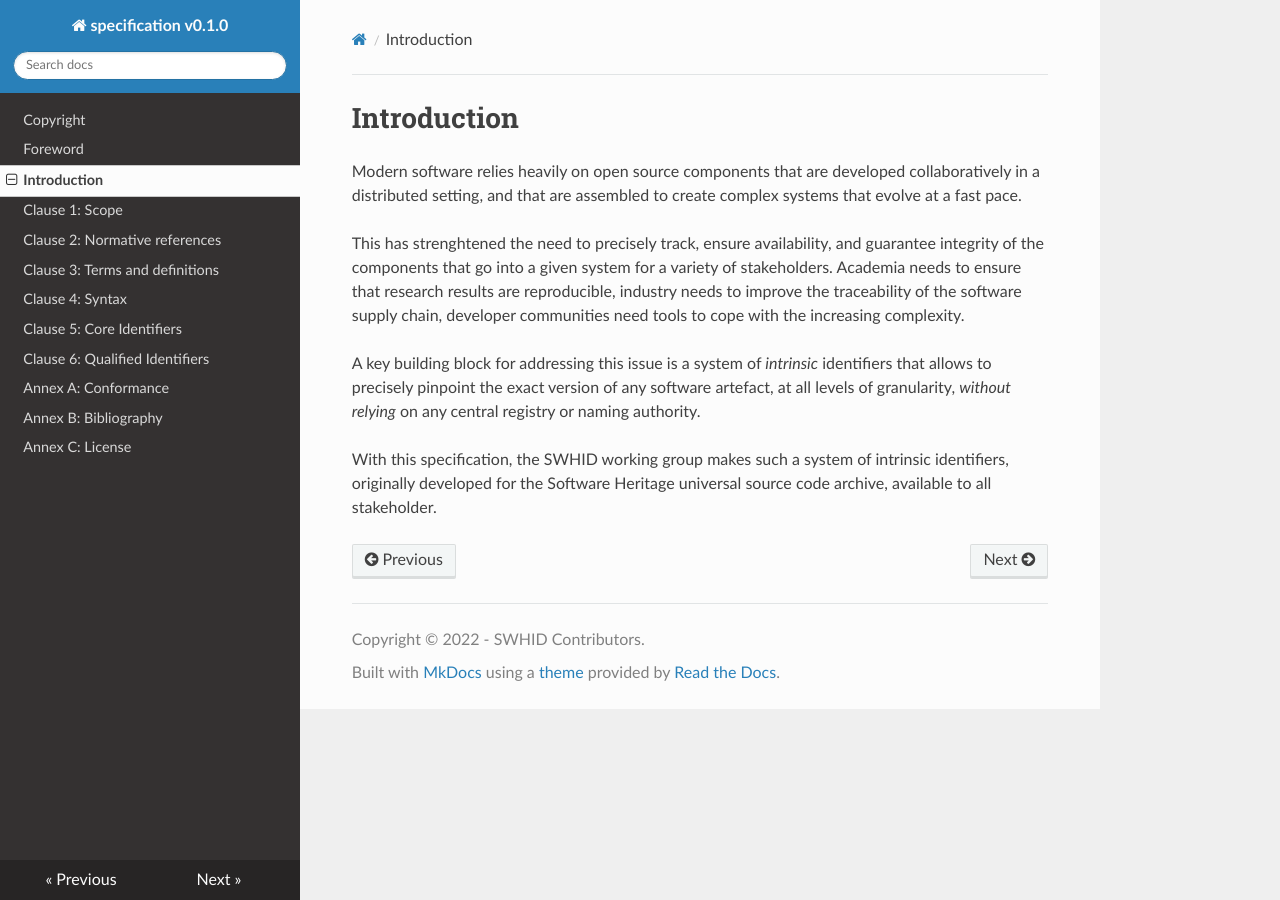
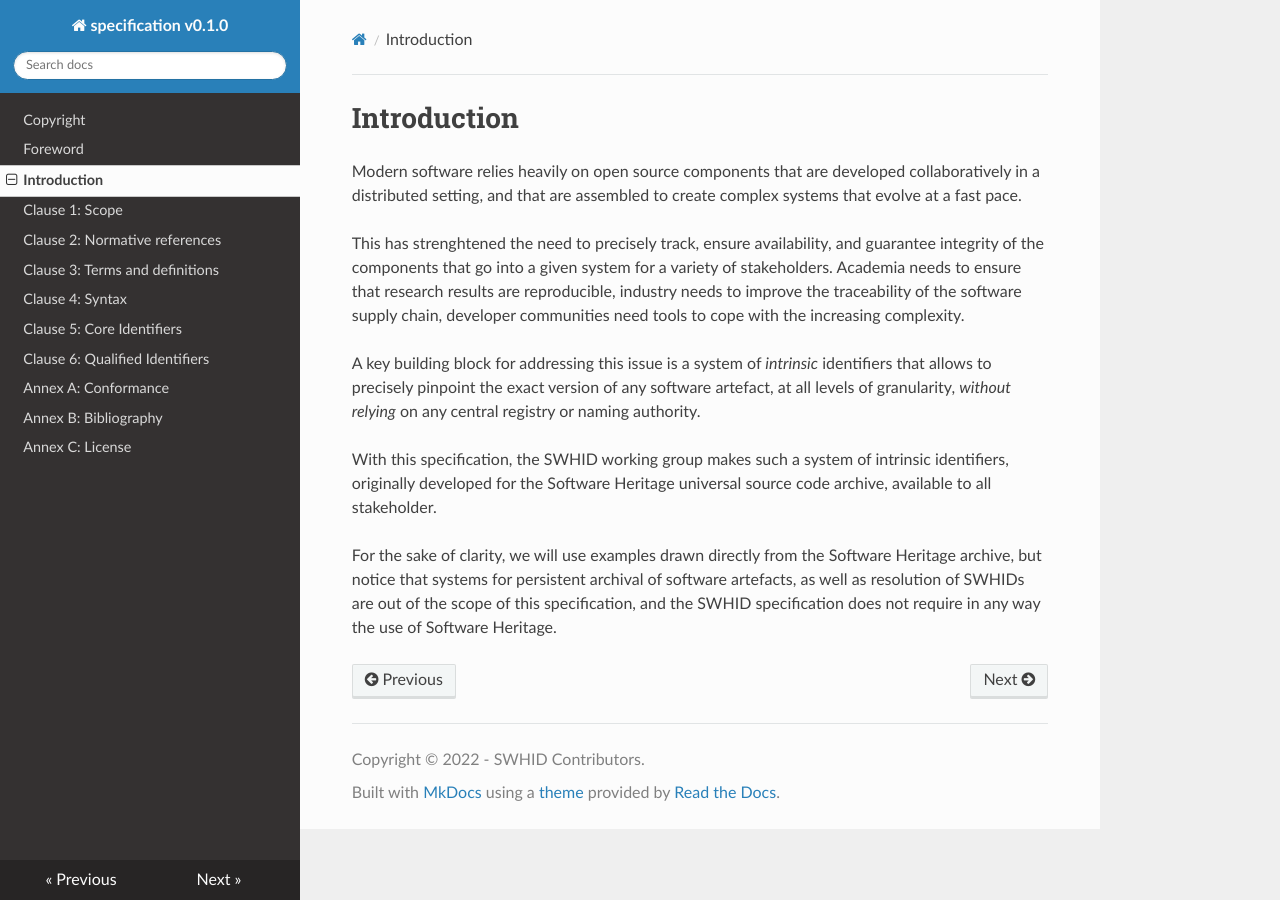
Before and after one commit to swhid/specification, an MkDocs documentation site: the page built from Chapters/0.Introduction.md, in a window 1280 px wide. Built offline with MkDocs 1.6.1, drawn with Linux system fonts in a browser that asks for light colours; nearby versions of some CDN libraries.

Commit message:
Clarify role of Software Heritage in the examples

```diff
--- a/Chapters/0.Introduction.md
+++ b/Chapters/0.Introduction.md
@@ -18,3 +18,9 @@ or naming authority.
 With this specification, the SWHID working group makes such a system of
 intrinsic identifiers, originally developed for the Software Heritage
 universal source code archive, available to all stakeholder.
+
+For the sake of clarity, we will use examples drawn directly from the Software
+Heritage archive, but notice that systems for persistent archival of software
+artefacts, as well as resolution of SWHIDs are out of the scope of this
+specification, and the SWHID specification does not require in any way the
+use of Software Heritage.
```
